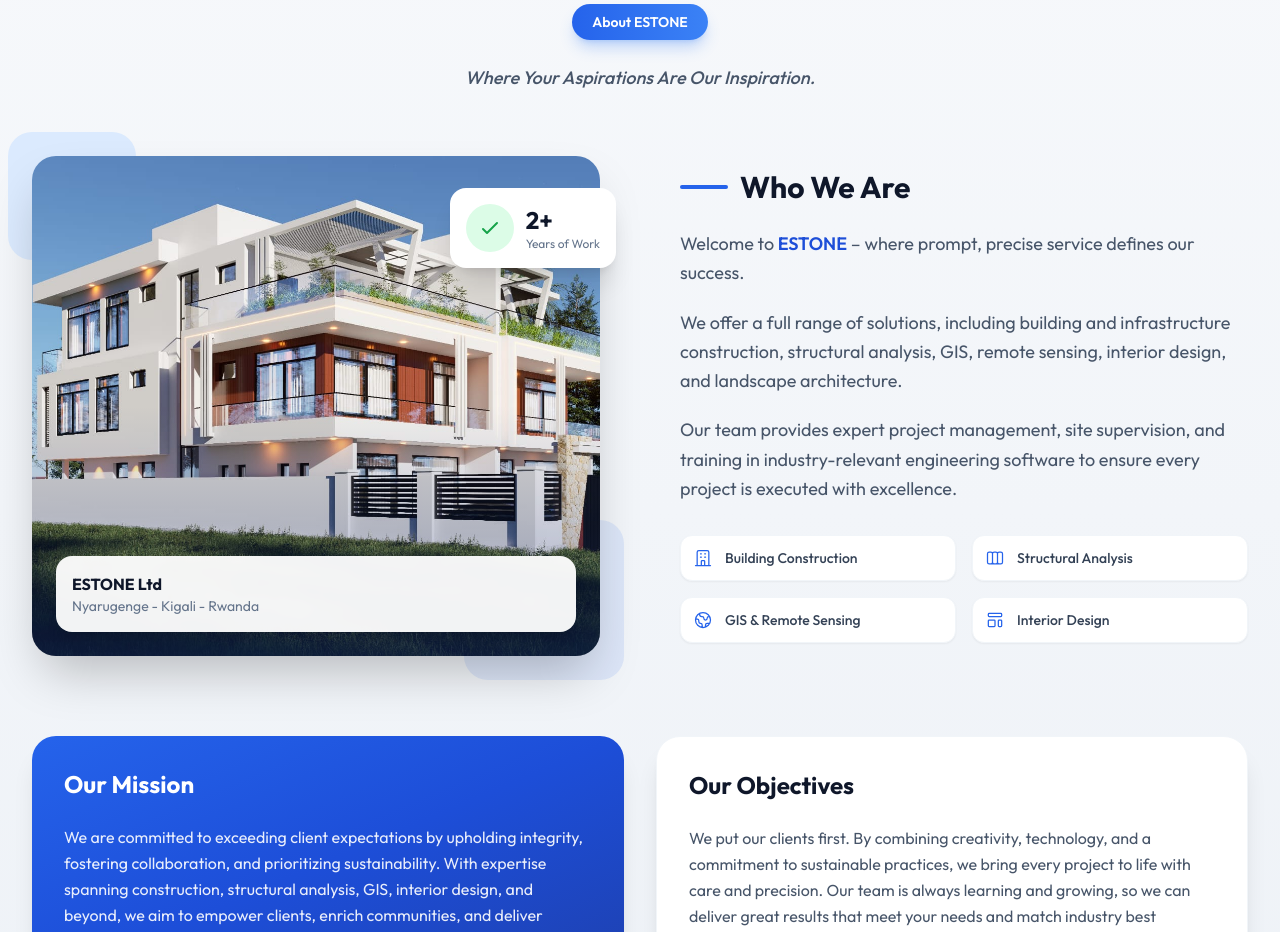
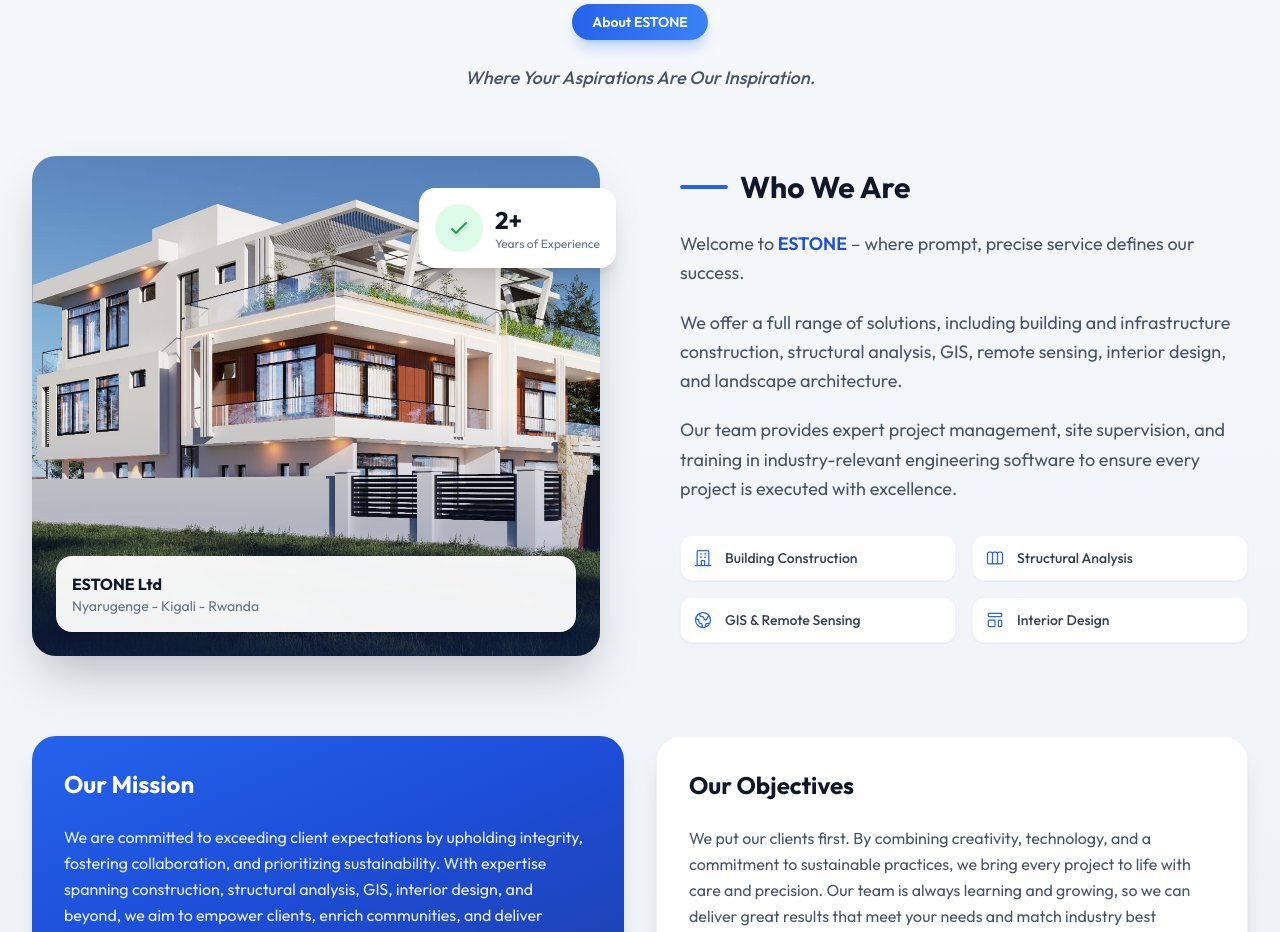
Before and after one commit to Philimuhire/estone-frontend, a React app: page / in a window 1280 px wide. Shown: the part 860-1792 px from the top of the page. Built offline with nearby package versions, Linux system fonts and the light colour scheme; no server answers.

Commit message:
fix work experience wording

```diff
--- a/src/components/About/About.tsx
+++ b/src/components/About/About.tsx
@@ -50,8 +50,6 @@ const About: React.FC = () => {
               isVisible ? 'opacity-100 translate-x-0' : 'opacity-0 -translate-x-10'
             }`}
           >
-            <div className="absolute -top-6 -left-6 w-32 h-32 bg-primary-100 rounded-3xl -z-10" />
-            <div className="absolute -bottom-6 -right-6 w-40 h-40 bg-primary-600/10 rounded-3xl -z-10" />
 
             <div className="relative rounded-3xl overflow-hidden shadow-2xl">
               <img
@@ -80,7 +78,7 @@ const About: React.FC = () => {
                 </div>
                 <div>
                   <p className="text-2xl font-bold text-secondary-900">2+</p>
-                  <p className="text-xs text-secondary-500">Years of Work</p>
+                  <p className="text-xs text-secondary-500">Years of Experience</p>
                 </div>
               </div>
             </div>
```
